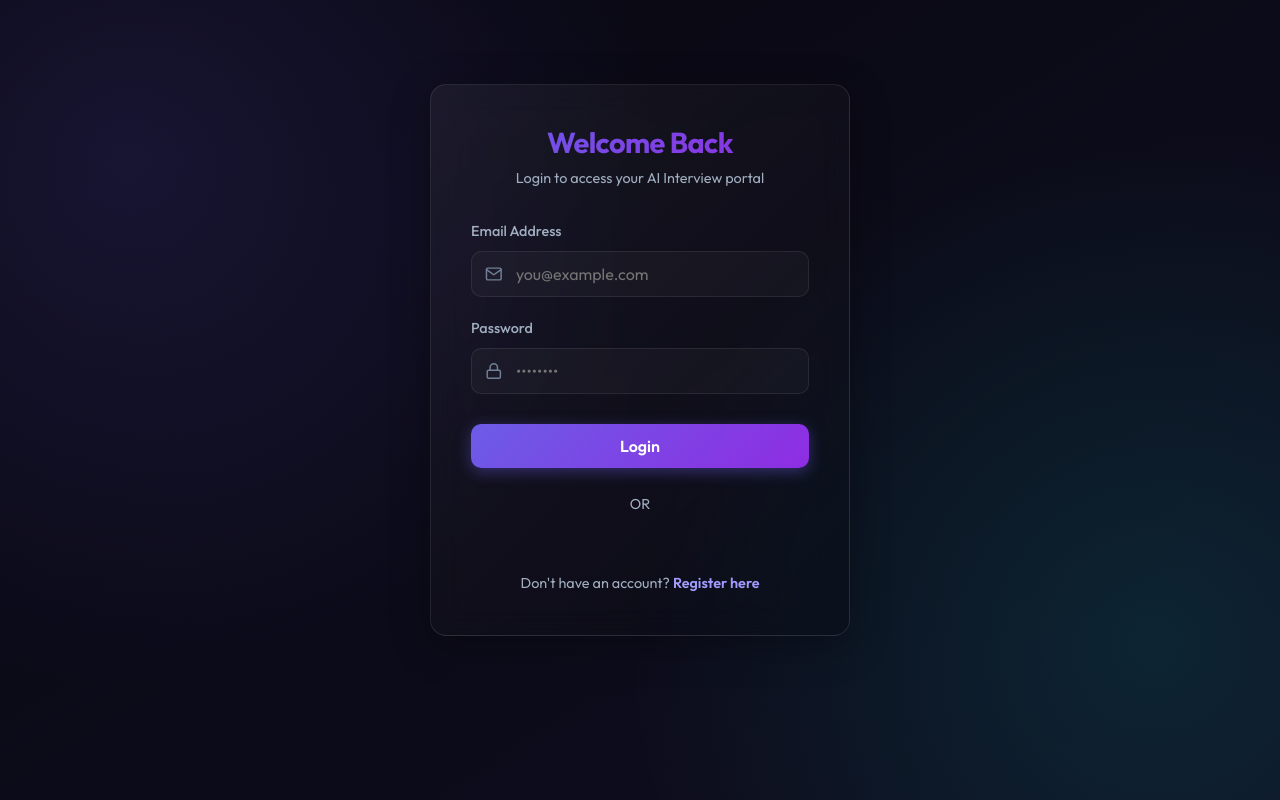
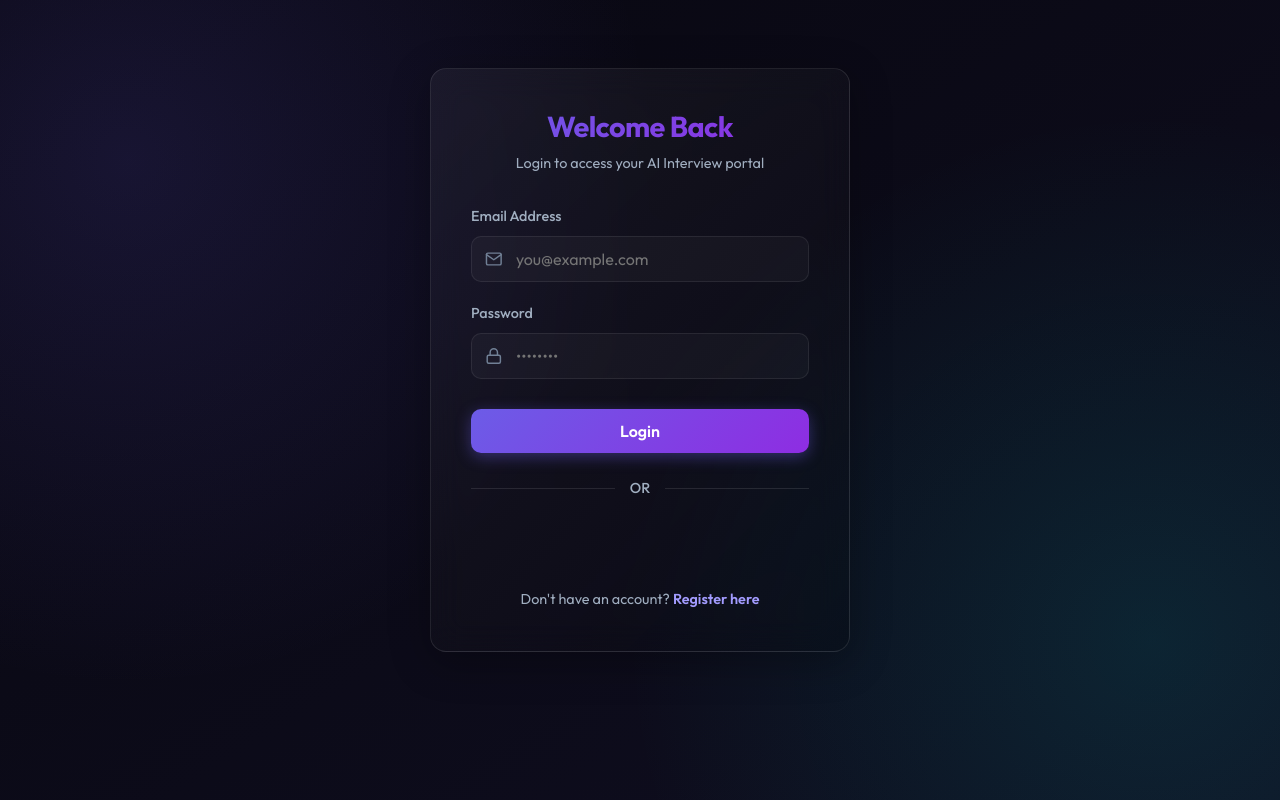
Before and after one commit to sunnygupta998/ai-interview-system, a React (Vite) app in the folder frontend/: page /login in a window 1280 px wide. Built offline with nearby package versions, Linux system fonts and the light colour scheme; no server answers.

Commit message:
Fix OR divider UI and button margins

```diff
--- a/frontend/src/pages/Login.jsx
+++ b/frontend/src/pages/Login.jsx
@@ -113,14 +113,13 @@ const Login = () => {
           </button>
         </form>
 
-        <div style={{ margin: '20px 0', textAlign: 'center', position: 'relative' }}>
-          <hr style={{ border: 'none', borderTop: '1px solid var(--border-color)', margin: '15px 0' }} />
-          <span style={{ position: 'absolute', top: '5px', left: '50%', transform: 'translateX(-50%)', background: 'var(--card-bg)', padding: '0 10px', color: 'var(--text-secondary)', fontSize: '0.9rem' }}>
-            OR
-          </span>
+        <div style={{ margin: '24px 0', display: 'flex', alignItems: 'center', justifyContent: 'center' }}>
+          <div style={{ flex: 1, height: '1px', background: 'rgba(255,255,255,0.1)' }}></div>
+          <span style={{ padding: '0 15px', color: 'var(--text-secondary)', fontSize: '0.9rem', fontWeight: 500 }}>OR</span>
+          <div style={{ flex: 1, height: '1px', background: 'rgba(255,255,255,0.1)' }}></div>
         </div>
 
-        <div style={{ display: 'flex', justifyContent: 'center' }}>
+        <div style={{ display: 'flex', justifyContent: 'center', marginBottom: '24px' }}>
           <GoogleLogin
             onSuccess={async (credentialResponse) => {
               setLoading(true);
--- a/frontend/src/pages/Register.jsx
+++ b/frontend/src/pages/Register.jsx
@@ -196,14 +196,13 @@ const Register = () => {
           </button>
         </form>
 
-        <div style={{ margin: '20px 0', textAlign: 'center', position: 'relative' }}>
-          <hr style={{ border: 'none', borderTop: '1px solid var(--border-color)', margin: '15px 0' }} />
-          <span style={{ position: 'absolute', top: '5px', left: '50%', transform: 'translateX(-50%)', background: 'var(--card-bg)', padding: '0 10px', color: 'var(--text-secondary)', fontSize: '0.9rem' }}>
-            OR
-          </span>
+        <div style={{ margin: '24px 0', display: 'flex', alignItems: 'center', justifyContent: 'center' }}>
+          <div style={{ flex: 1, height: '1px', background: 'rgba(255,255,255,0.1)' }}></div>
+          <span style={{ padding: '0 15px', color: 'var(--text-secondary)', fontSize: '0.9rem', fontWeight: 500 }}>OR</span>
+          <div style={{ flex: 1, height: '1px', background: 'rgba(255,255,255,0.1)' }}></div>
         </div>
 
-        <div style={{ display: 'flex', justifyContent: 'center' }}>
+        <div style={{ display: 'flex', justifyContent: 'center', marginBottom: '24px' }}>
           <GoogleLogin
             onSuccess={async (credentialResponse) => {
               setLoading(true);
```
